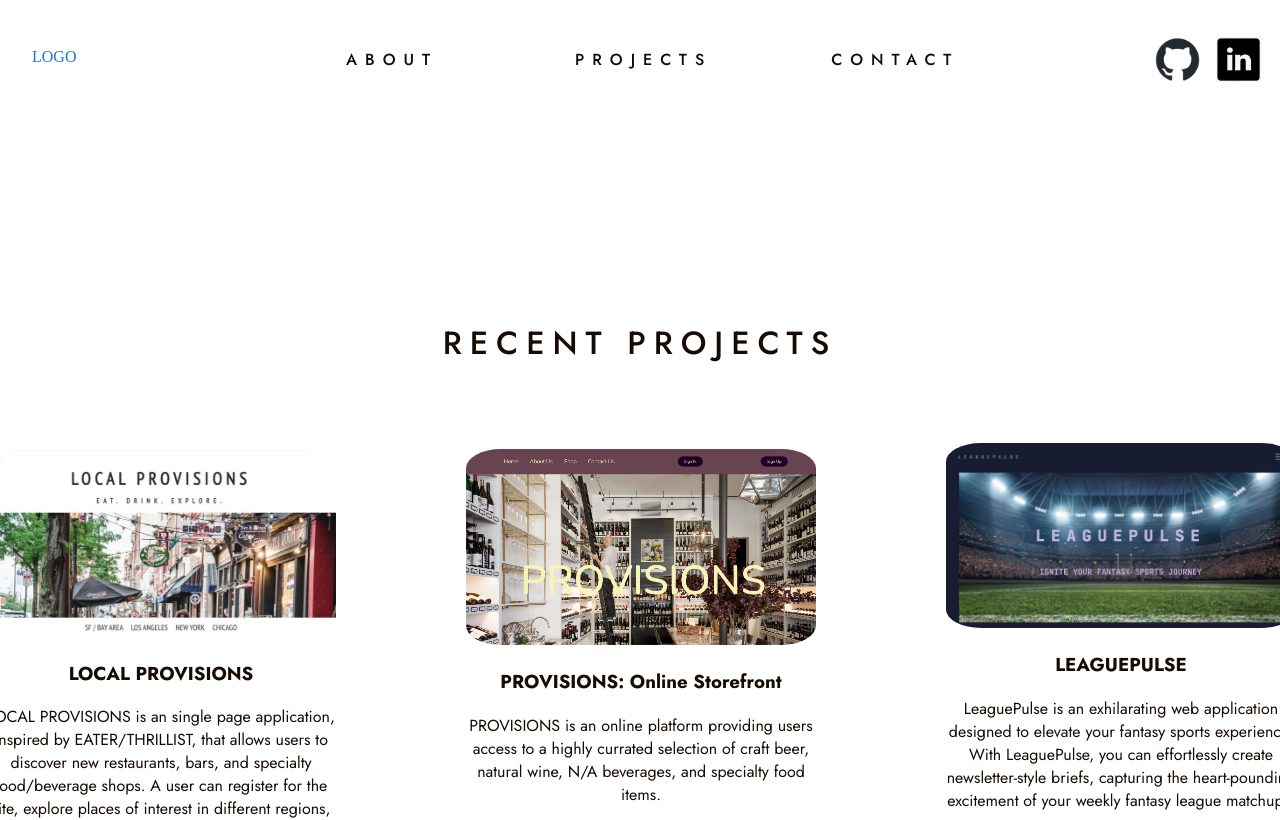
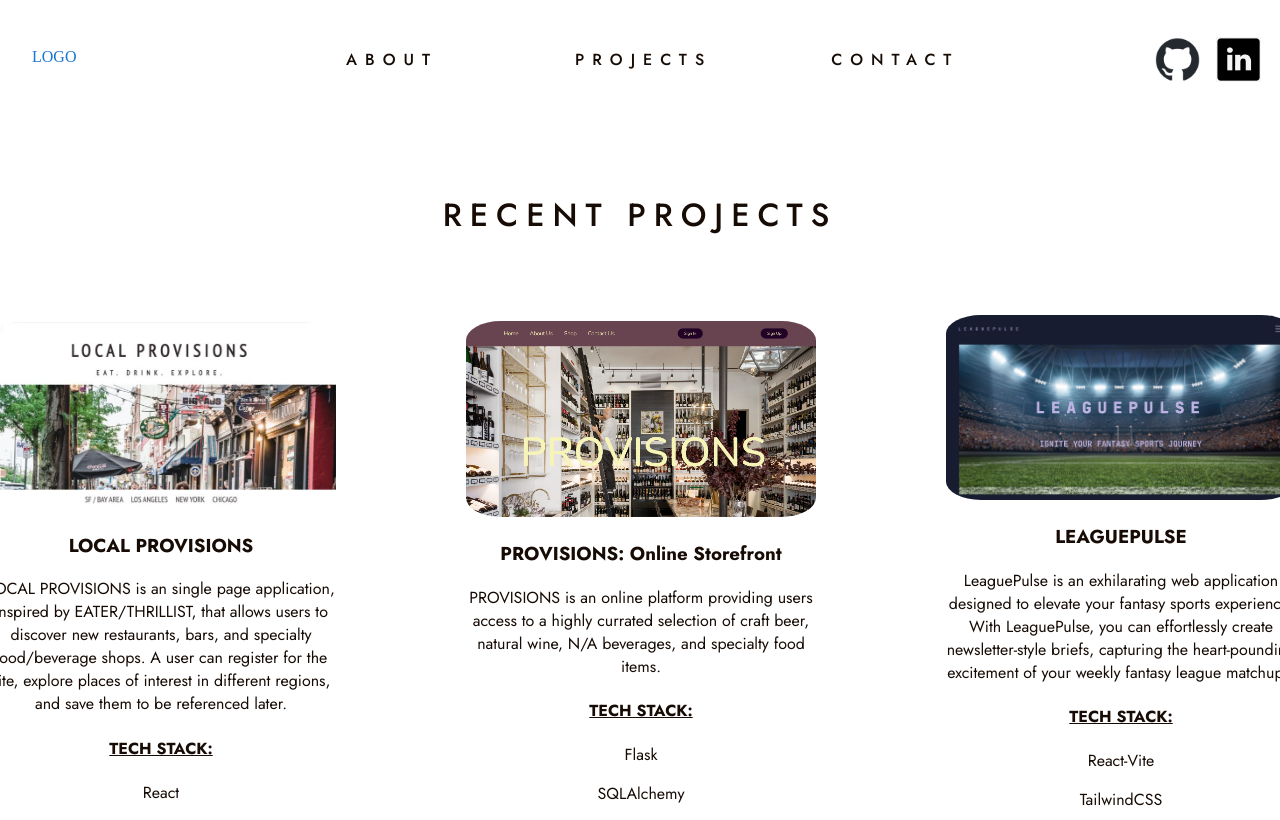
Before and after one commit to jtompkins415/portfolio_site, a React (Vite) app: page /projects in a window 1280 px wide. Shown: the top 820 px of the page. Built offline with nearby package versions, Linux system fonts and the light colour scheme.

Commit message:
adjust margin top

```diff
--- a/src/ProjectContainer/ProjectContainer.css
+++ b/src/ProjectContainer/ProjectContainer.css
@@ -3,7 +3,7 @@
     flex-direction: column;
     justify-content: center;
     align-items: center;
-    margin-top: 10rem;
+    margin-top: 2rem;
     width: 100%;
 }
 
```
